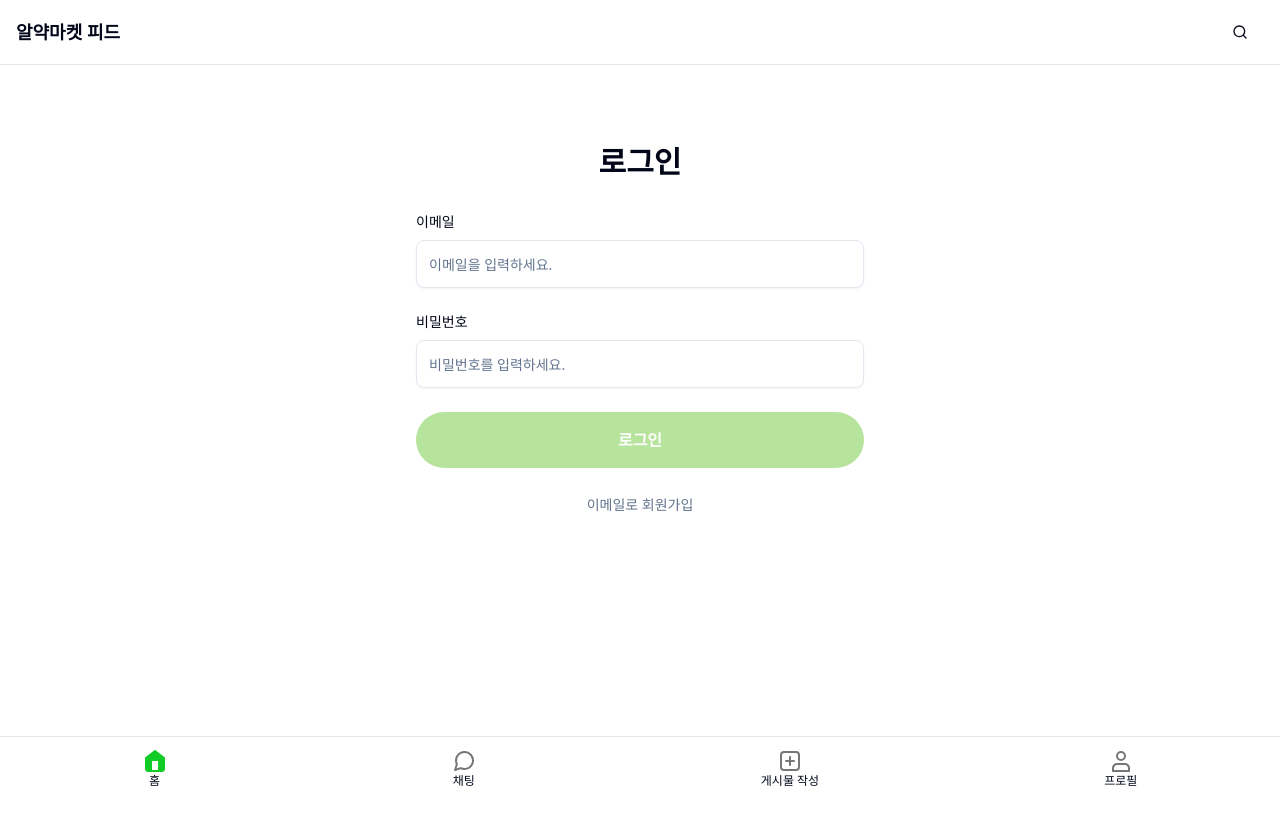
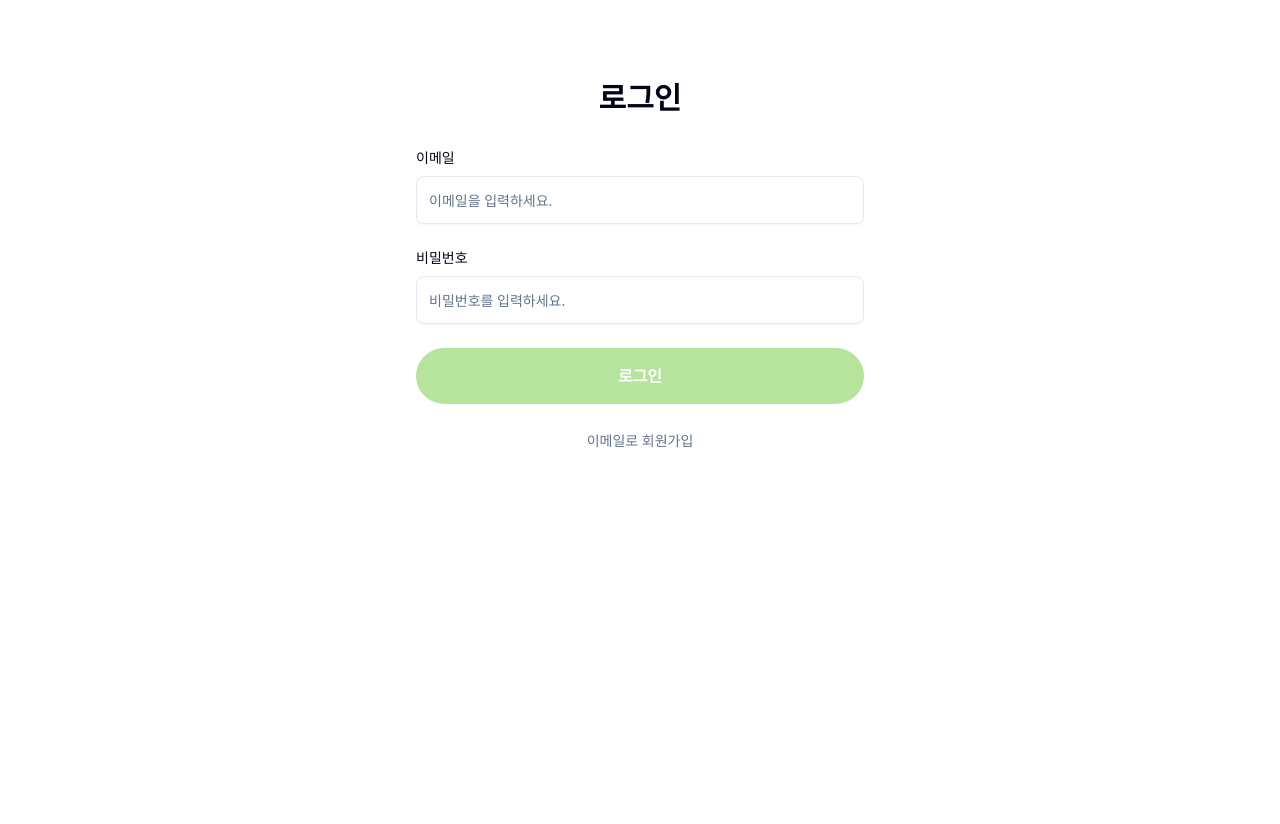
Before and after one commit to alyac-carrot/alyac-market-2, a React (Vite) app: page / in a window 1280 px wide. Shown: the top 824 px of the page. After the commit the page ends 800 px from the top, so only its background shows below. Built offline with nearby package versions, Linux system fonts and the light colour scheme; no server answers.

Commit message:
refactor: SearchProvider 적용 범위를 /search로 제한

```diff
--- a/src/app/layouts/RootLayout.tsx
+++ b/src/app/layouts/RootLayout.tsx
@@ -7,13 +7,14 @@ import { Header } from '@/widgets/header';
 export default function RootLayout() {
   const isUpload = useMatch('/upload/*');
   const isChatRoom = useMatch('/chat/:roomId');
-  const isSignIn = useMatch('/signin');
+  const isSignIn = useMatch('/');
+
+  const isSearch = useMatch('/search/*');
 
   const hideHeader = Boolean(isSignIn);
   const hideFooter = Boolean(isUpload || isChatRoom || isSignIn);
 
-  return (
-    <SearchProvider>
+  const layout = (
     <div className="min-h-screen">
       {!hideHeader && <Header />}
 
@@ -25,6 +26,11 @@ export default function RootLayout() {
 
       {!hideFooter && <Footer />}
     </div>
-    </SearchProvider>
   );
+
+  if (isSearch) {
+    return <SearchProvider>{layout}</SearchProvider>;
   }
+
+  return layout;
+}
--- /dev/null
+++ b/src/app/layouts/index.ts
@@ -0,0 +1 @@
+export { default as RootLayout } from './RootLayout';
--- a/src/app/routes.tsx
+++ b/src/app/routes.tsx
@@ -2,6 +2,7 @@ import { Suspense, lazy } from 'react';
 
 import { createBrowserRouter } from 'react-router-dom';
 
+import { RootLayout } from '@/app/layouts';
 import { RequireAuth } from '@/entities/auth/lib/RequireAuth';
 
 const SignInPage = lazy(() => import('@/pages/auth/signin'));
@@ -11,7 +12,6 @@ const PostPage = lazy(() => import('@/pages/post/PostPage'));
 const SearchPage = lazy(() => import('@/pages/home/search'));
 const HomePage = lazy(() => import('@/pages/home'));
 const ChatRoomPage = lazy(() => import('@/pages/chat/room'));
-const RootLayout = lazy(() => import('@/app/layouts/RootLayout'));
 const ChatListPage = lazy(() => import('@/pages/chat'));
 const NotFoundPage = lazy(() => import('@/pages/not-found/NotFoundPage'));
 
@@ -32,6 +32,7 @@ export const router = createBrowserRouter([
         element: <RequireAuth />,
         children: [
           { path: 'feed', element: <HomePage /> },
+
           { path: 'search', element: <SearchPage /> },
 
           { path: 'chat', element: <ChatListPage /> },
--- a/src/pages/profile/ProfilePage.tsx
+++ b/src/pages/profile/ProfilePage.tsx
@@ -11,9 +11,7 @@ import {
   AlertDialogTitle,
 } from '@/shared/ui/alert-dialog';
 
-import { PostsSection } from './components/PostsSection';
-import { ProfileSummary } from './components/ProfileSummary';
-import { SellingProductsSection } from './components/SellingProductsSection';
+import { PostsSection, ProfileSummary, SellingProductsSection } from './components';
 import type { Post, PostViewMode, Product, Profile } from './model/types';
 
 export default function ProfilePage() {
--- a/src/pages/profile/components/PostsSection.tsx
+++ b/src/pages/profile/components/PostsSection.tsx
@@ -23,7 +23,7 @@ interface PostsSectionProps {
   onDeletePost: (postId: string) => void;
 }
 
-export function PostsSection({
+export default function PostsSection({
   profile,
   posts,
   viewMode,
--- a/src/pages/profile/components/ProfileSummary.tsx
+++ b/src/pages/profile/components/ProfileSummary.tsx
@@ -14,7 +14,7 @@ interface ProfileSummaryProps {
   onCreateProduct: () => void;
 }
 
-export function ProfileSummary({
+export default function ProfileSummary({
   profile,
   isMe,
   isFollowing,
--- a/src/pages/profile/components/SellingProductsSection.tsx
+++ b/src/pages/profile/components/SellingProductsSection.tsx
@@ -9,7 +9,10 @@ function formatKRW(n: number) {
   return new Intl.NumberFormat('ko-KR').format(n) + '원';
 }
 
-export function SellingProductsSection({ products, onProductClick }: SellingProductsSectionProps) {
+export default function SellingProductsSection({
+  products,
+  onProductClick,
+}: SellingProductsSectionProps) {
   return (
     <>
       <section className="mx-auto max-w-240 px-4 py-6">
--- /dev/null
+++ b/src/pages/profile/components/index.ts
@@ -0,0 +1,3 @@
+export { default as ProfileSummary } from './ProfileSummary';
+export { default as SellingProductsSection } from './SellingProductsSection';
+export { default as PostsSection } from './PostsSection';
--- a/src/widgets/footer/index.tsx
+++ b/src/widgets/footer/index.tsx
@@ -14,7 +14,7 @@ export function Footer() {
   return (
     <footer className="bg-background fixed right-0 bottom-0 left-0 h-16 border-t">
       <nav className="mx-auto flex h-full items-center justify-around">
-        <NavLink to="/" className="flex flex-col items-center">
+        <NavLink to="/feed" className="flex flex-col items-center">
           {({ isActive }) => (
             <>
               {isActive ? <HomeIconFill className="h-6 w-6" /> : <HomeIcon className="h-6 w-6" />}
--- a/src/widgets/header/index.tsx
+++ b/src/widgets/header/index.tsx
@@ -5,7 +5,7 @@ import { FeedHeader } from './ui/FeedHeader';
 import { SearchHeader } from './ui/SearchHeader';
 
 export function Header() {
-  const isSearch = useMatch('/search');
+  const isSearch = useMatch('/search/*');
   const isChat = useMatch('/chat/*');
   const isProfile = useMatch('/profile/*');
 
```
Lines whose indentation alone changed are shown as unchanged.
